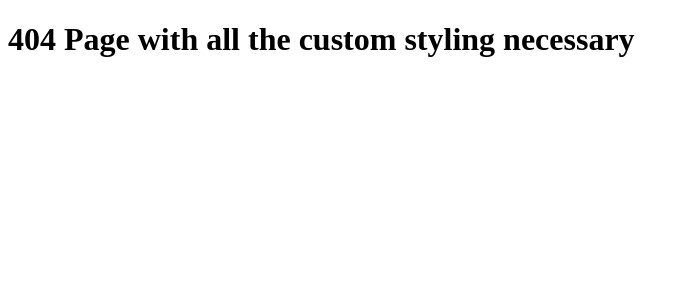
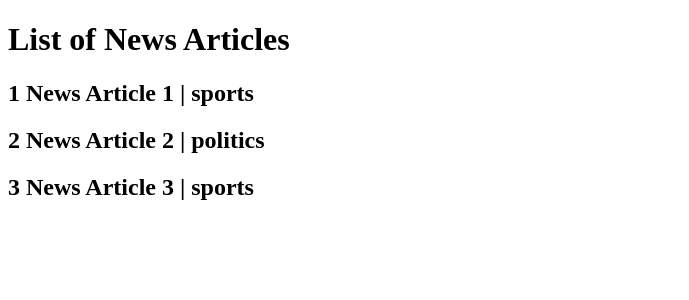
Before and after one commit to duckhai80/roadmap.sh-nextjs-hello-world, a Next.js app: page /news in a window 1280 px wide. Before the commit this address had no page. Shown: the top 300 px of the page, without its empty margins (0-689 px from the left). Built offline with nearby package versions, Linux system fonts and the light colour scheme; data requests are answered from the project's data file.

Commit message:
research server side rendering

```diff
--- a/db.json
+++ b/db.json
@@ -1,9 +1,29 @@
 {
+  "news": [
+    {
+      "id": 1,
+      "title": "News Article 1",
+      "description": "Description 1",
+      "category": "sports"
+    },
+    {
+      "id": 2,
+      "title": "News Article 2",
+      "description": "Description 2",
+      "category": "politics"
+    },
+    {
+      "id": 3,
+      "title": "News Article 3",
+      "description": "Description 3",
+      "category": "sports"
+    }
+  ],
   "products": [
     {
       "id": 1,
       "title": "Product 1",
-      "price": 900,
+      "price": 800,
       "description": "Description 1"
     },
     {
--- /dev/null
+++ b/pages/news/index.js
@@ -0,0 +1,27 @@
+function NewsArticleList({ articles }) {
+  return (
+    <>
+      <h1>List of News Articles</h1>
+      {articles.map((article) => (
+        <div key={article.id}>
+          <h2>
+            {article.id} {article.title} | {article.category}
+          </h2>
+        </div>
+      ))}
+    </>
+  );
+}
+
+export default NewsArticleList;
+
+export async function getServerSideProps() {
+  const response = await fetch("http://localhost:4000/news");
+  const data = await response.json();
+
+  return {
+    props: {
+      articles: data,
+    },
+  };
+}
--- a/pages/products/[productId]/index.js
+++ b/pages/products/[productId]/index.js
@@ -27,7 +27,7 @@ export async function getStaticProps(context) {
   );
   const data = await response.json();
 
-  return { props: { product: data } };
+  return { props: { product: data }, revalidate: 10 };
 }
 
 export async function getStaticPaths() {
--- a/pages/products/index.js
+++ b/pages/products/index.js
@@ -1,5 +1,3 @@
-import Link from "next/link";
-
 function ProductList({ products }) {
   return (
     <>
@@ -19,6 +17,7 @@ function ProductList({ products }) {
 export default ProductList;
 
 export async function getStaticProps() {
+  console.log("Generating/Regenerating ProductList");
   const response = await fetch("http://localhost:4000/products");
   const data = await response.json();
 
@@ -26,5 +25,6 @@ export async function getStaticProps() {
     props: {
       products: data,
     },
+    revalidate: 30,
   };
 }
```
